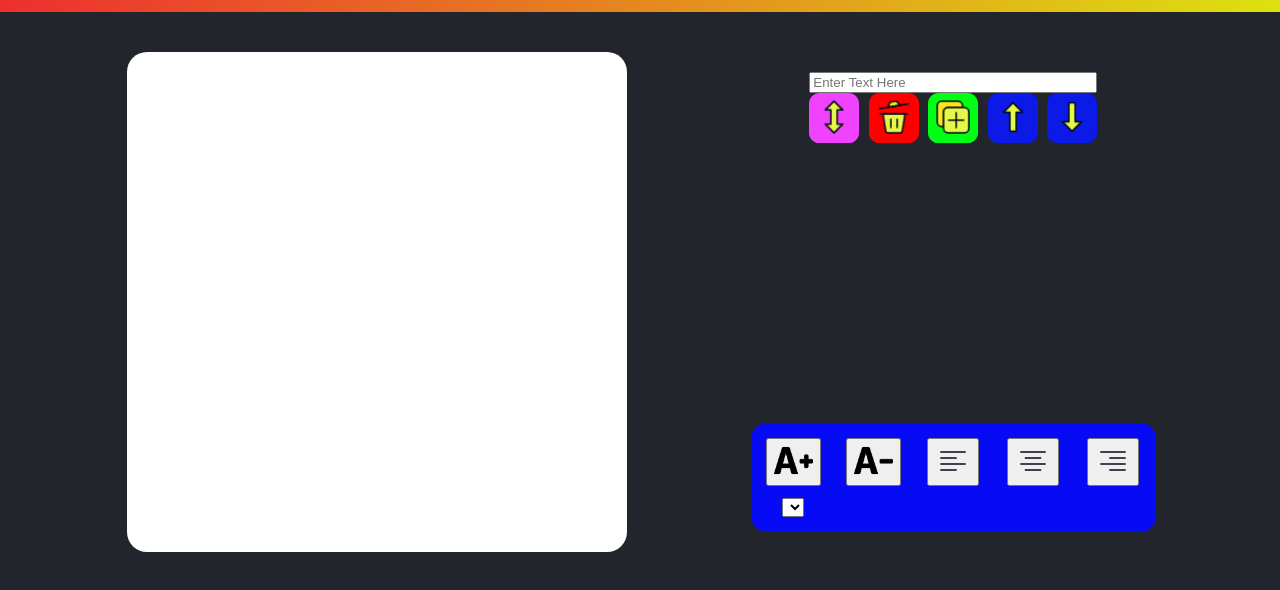
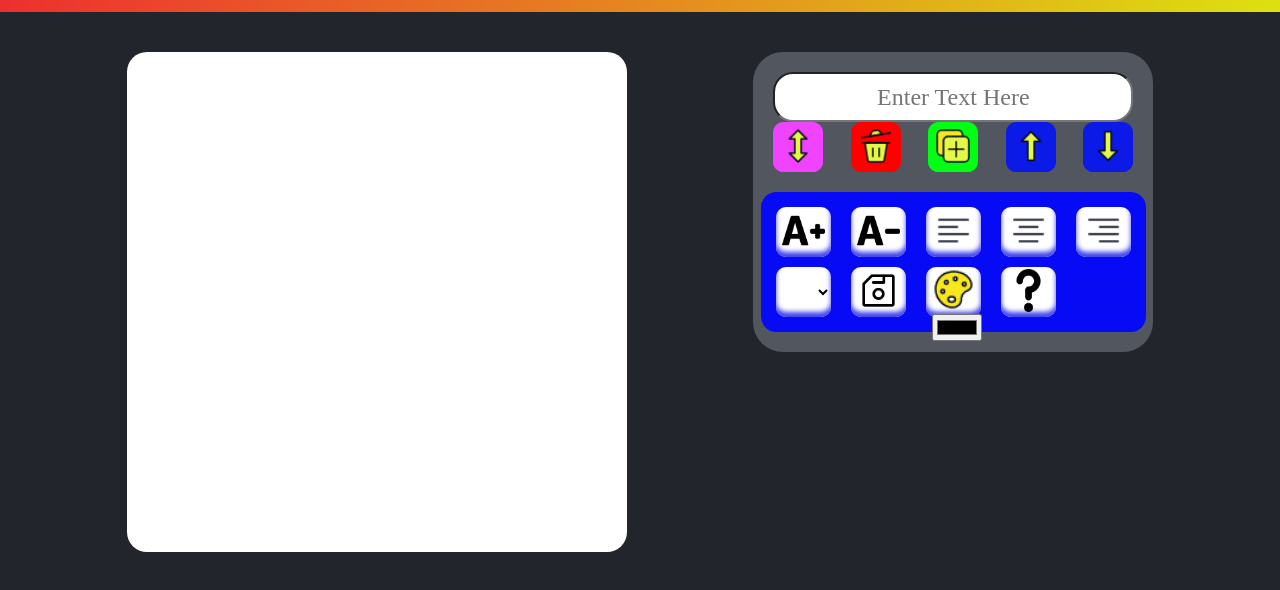
Before and after one commit to TalBenAvi/meme-generator, a plain HTML site: page index.html in a window 1280 px wide. Shown: the part 68-658 px from the top of the page. Drawn offline with Linux system fonts and the light colour scheme.

Commit message:
buttons css

```diff
--- a/css/main.css
+++ b/css/main.css
@@ -188,11 +188,21 @@ a {
 .editor-container {
     padding: 20px;
     width: 400px;
+    height: 300px;
+    background-color:#52565f ;
+    border-radius: 30px;
     align-items: center;
 }
-
 .text-container {
-    width: 80%;
+    width: 100%;
+}
+.add-text-input{
+    height:50px;
+    width: 100%;
+    border-radius: 20px;
+    text-align: center;
+    font-family: 'Times New Roman', Times, serif;
+    font-size: 1.5rem;
 }
 .tools-btns {
     height: 50px;
@@ -234,13 +244,24 @@ a {
 }
 .adjust-container {
     background-color: #060af5;
-    justify-content: center;
     border-radius: 0.7em;
     grid-template-columns: repeat(5, 55px);
-    grid-row-gap: 12px;
-    grid-column-gap: 25px;
-    justify-items: center;
+    grid-row-gap: 10px;
+    grid-column-gap: 20px;
     padding: 15px;
+}
+.adjust-btn {
+    height: 50px;
+    width: 100%;
+    background-color: white;
+    border-radius: 10px;
+    border: none;
+    -webkit-box-shadow: inset 0px -5px 5px 0px #3f42eb;
+    box-shadow: inset 0px -5px 5px 0px #3f42eb;
+    transition: background-color .4s;
+}
+.adjust-btn:hover {
+    background-color: rgb(155, 153, 153);
 }
 /* Helpers */
 
--- a/index.html
+++ b/index.html
@@ -64,12 +64,17 @@
 
             </div>
             <div class="adjust-container editor-layout grid">
-                <button class="adjust-btn bigger-font"><img src="ICONS/increase font - icon.png"></button>
-                <button class="adjust-btn smaller-font"><img src="ICONS/decrease font - icon.png"></button>
-                <button class="adjust-btn text-left"><img src="ICONS/align-to-left.png"></button>
-                <button class="adjust-btn text-center"><img src="ICONS/center-text-alignment.png"></button>
-                <button class="adjust-btn text-right"><img src="ICONS/align-to-right.png"></button>
-                <select name="font-select" class="font-selector adjust-btn">
+                <button class="adjust-btn bigger-font"><img src="icons/increase font - icon.png"></button>
+                <button class="adjust-btn smaller-font"><img src="icons/decrease font - icon.png"></button>
+                <button class="adjust-btn text-left"><img src="icons/align-to-left.png"></button>
+                <button class="adjust-btn text-center"><img src="icons/center-text-alignment.png"></button>
+                <button class="adjust-btn text-right"><img src="icons/align-to-right.png"></button>
+                <select name="font-select" class="font-selector adjust-btn"></select>
+                <button class="adjust-btn save-btn"><img src="icons/save.png"></button>
+                <button class="adjust-btn text-color"><label class="color-label"><img src="icons/paint-board-and-brush.png">
+                    <input type="color" class="color-input"></label>
+                </button>
+                <button class="adjust-btn"><img src="icons/help.png"></button>
             </div>
         </div>
     </div>
```
Also changed, not shown: icons/help.png (added), icons/save.png (added).
